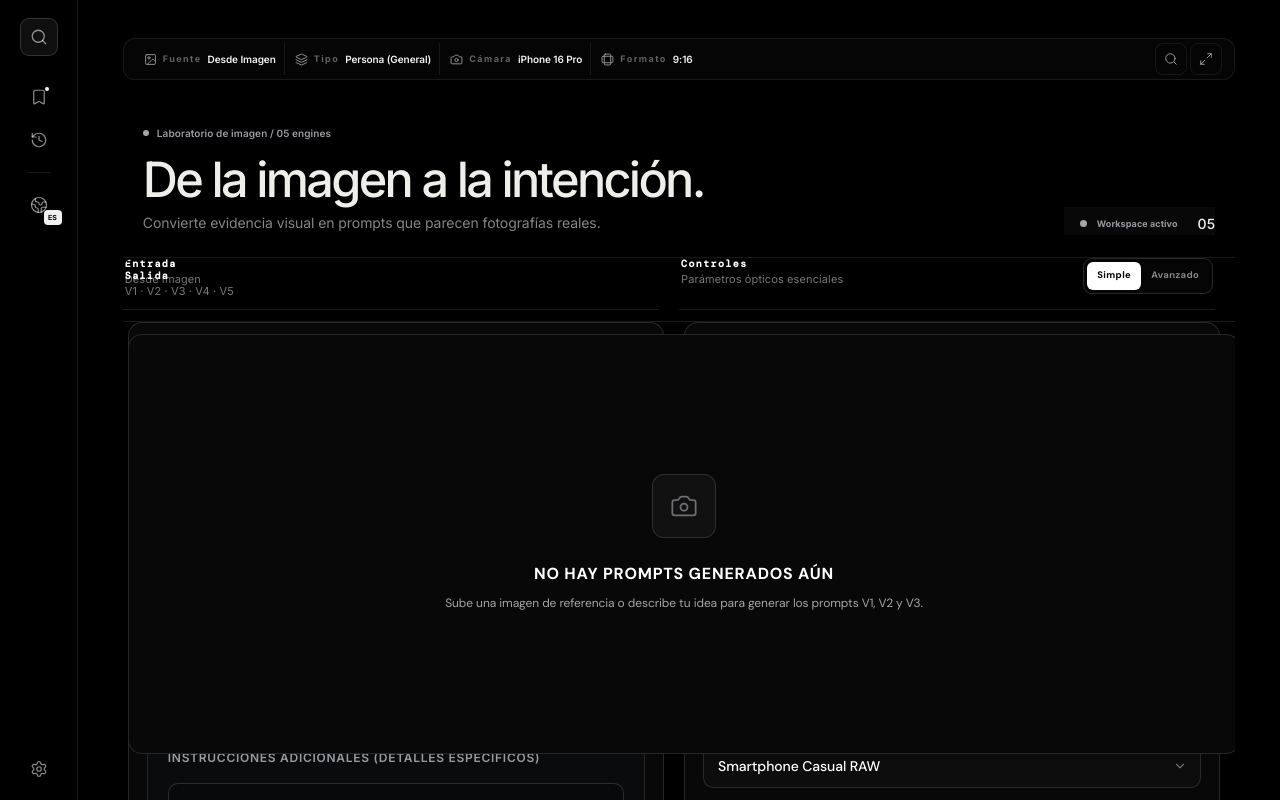
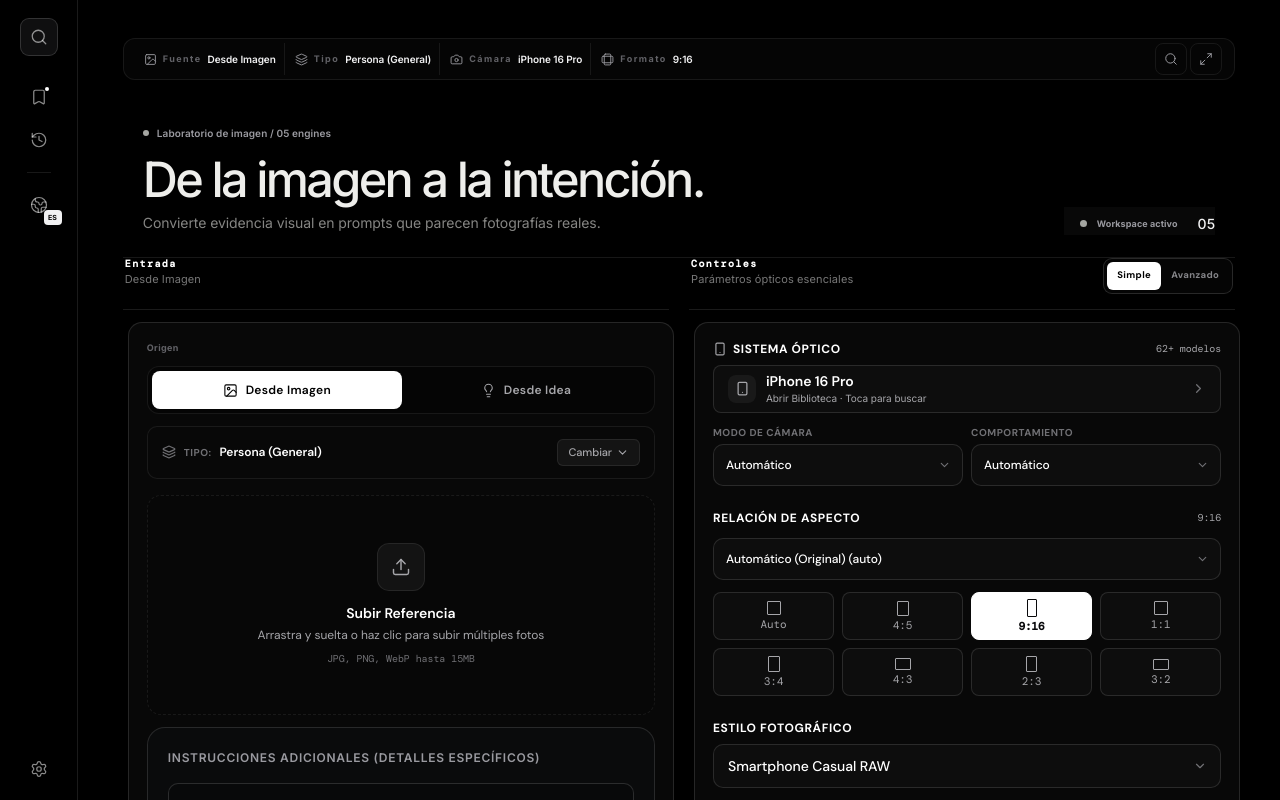
Before and after one commit to Luvvperry/elite-prompts, a React (Vite) app: page / in a window 1280 px wide. Shown: the top 800 px of the page. Built offline with nearby package versions, Linux system fonts and the light colour scheme; a web font is replaced by a local one.

Commit message:
fix: prevent pane overlap across responsive grid tracks

```diff
--- a/index.css
+++ b/index.css
@@ -2093,3 +2093,24 @@ html, body, #root, .app-shell, .pro-shell, .studio-main { background: #000 !impo
   .upload-zone { min-height: 190px !important; }
   .prompt-console-body { min-height: 300px !important; }
 }
+
+/* GRID STRUCTURE FIX — keep each pane in its own track at every breakpoint. */
+.pro-studio-grid { overflow: visible !important; }
+@media (max-width: 1440px) and (min-width: 701px) {
+  .pro-studio-grid {
+    grid-template-columns: minmax(0, 1fr) minmax(0, 1fr) !important;
+    grid-template-areas: "input settings" "output output" !important;
+    gap: 28px !important;
+  }
+  .studio-output-pane { position: static !important; }
+  .studio-output-pane .prompt-console { min-height: 420px !important; }
+}
+@media (max-width: 700px) {
+  .pro-studio-grid {
+    display: grid !important;
+    grid-template-columns: minmax(0, 1fr) !important;
+    grid-template-areas: "input" "settings" "output" !important;
+    gap: 26px !important;
+  }
+  .studio-output-pane { position: static !important; }
+}
```
